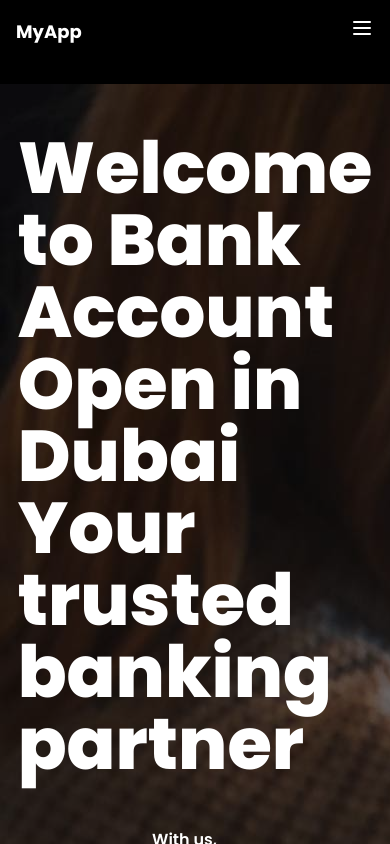
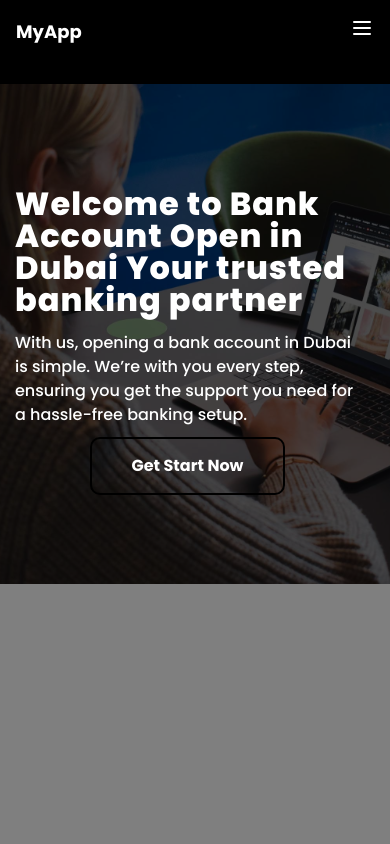
Before and after one commit to Afaq-Ahmad92/Bank-Account-Open-In-Dubai, a Next.js app: page / in a window 390 px wide. Built offline with nearby package versions, Linux system fonts and the light colour scheme.

Commit message:
Banner section mobile view setting

```diff
--- /dev/null
+++ b/app/Banner.js
@@ -0,0 +1,20 @@
+import React from 'react'
+import "./components/styles/Home/Banner.css"
+const Banner = () => {
+  return (
+    <section className="HBanner w-full bg-blend-darken   flex flex-col items-center justify-center">
+        <h1>
+          Welcome to Bank Account Open in Dubai Your trusted banking partner
+        </h1>
+        <p>
+          With us, opening a bank account in Dubai is simple. We’re with you
+          every step, ensuring you get the support you need for a hassle-free
+          banking setup.
+        </p>
+        <button className="Button">Get Start Now</button>
+
+      </section>
+  )
+}
+
+export default Banner
--- a/app/components/CustomNavbar.js
+++ b/app/components/CustomNavbar.js
@@ -1,7 +1,7 @@
 "use client";
 import React, { useState } from 'react';
 import Link from 'next/link';
-
+import "./styles/Navbar.css"
 const CustomNavbar = () => {
   const [isOpen, setIsOpen] = useState(false);
 
--- /dev/null
+++ b/app/components/styles/Home/Banner.css
@@ -0,0 +1,82 @@
+.HBanner{
+    min-height: 700px;
+    object-fit: contain;
+    color: white;
+    background-image:url('/assets/banner.jpg');
+    background-color: rgba(0, 0, 0, 0.7) !important;
+   }
+   .Button{
+    border: 2px solid black;
+    border-radius: 10px;
+    padding: 15px 40px;
+    font-weight: 700;
+   }
+
+   .Button:hover{
+    border: 2px solid white;
+   }
+.HBanner h1{
+    font-size: 3rem;
+    font-weight: 800;
+    padding: 30px 160px !important;
+    line-height: 1em;
+    text-align: justify;
+}
+.HBanner p{
+    font-size: 18px;
+    font-weight: 500;
+    padding: 0 160px 15px !important;
+    line-height: 1em;
+
+}
+
+/* Extra large devices (large laptops and desktops, 1200px and up) */
+@media only screen and (min-width: 1200px) {
+    .HBanner h1{
+    font-size: 5.3rem;
+    text-align: left;
+    padding: 90px !important;
+}
+
+}
+
+/* Extra small devices (phones, 600px and down) */
+@media only screen and (max-width: 600px) {
+    .HBanner{
+        min-height: 500px !important;
+        background-position: center;
+        background-size: cover;
+        padding-right: 15px;
+    }
+    .HBanner h1{
+        font-size: 2rem !important;
+        text-align: left;
+        padding: 15px !important;
+        letter-spacing: 1px;
+    }
+    .HBanner p{
+        font-size: 16px;
+        font-weight: 500;
+        padding: 0 15px !important;
+        line-height: 1.5em;
+
+    }
+    .HBanner .Button{
+        margin-top: 10px;
+    }
+}
+
+/* Small devices (portrait tablets and large phones, 600px and up) */
+@media only screen and (min-width: 600px) {
+
+}
+
+/* Medium devices (landscape tablets, 768px and up) */
+@media only screen and (min-width: 768px) {
+
+}
+
+/* Large devices (laptops/desktops, 992px and up) */
+@media only screen and (min-width: 992px) {
+
+}
--- /dev/null
+++ b/app/components/styles/Navbar.css
@@ -0,0 +1,4 @@
+.Navbar{
+  height: 10vh;
+  background-color: #000000 ;
+}
--- a/app/globals.css
+++ b/app/globals.css
@@ -7,10 +7,6 @@
   padding: 0;
   box-sizing: border-box;
   font-family: "Poppins", sans-serif;
-}
-.Navbar{
-  height: 10vh;
-  background-color: #000000 ;
 }
 .Body{
   position: fixed;
@@ -27,12 +23,3 @@
   color: white;
   background-color: rgba(0, 0, 0, 0.5) !important;
  }
- .Button{
-  border: 2px solid black;
-  padding: 15px 40px;
-  font-weight: 700;
- }
-
- .Button:hover{
-  border: 2px solid white;
- }
--- a/app/page.js
+++ b/app/page.js
@@ -1,23 +1,13 @@
 import React from "react";
 import "./globals.css";
+import Banner from "./Banner";
 
 const page = () => {
   return (
     <>
-      <section className="Section bg-blend-darken px-10  bg-[url('/assets/banner.jpg')] flex flex-col items-center justify-center">
-        <h1 className="font-extrabold text-7xl m-12  ">
-          Welcome to Bank Account Open in Dubai Your trusted banking partner
-        </h1>
-        <p className="font-semibold text-1xl mx-28">
-          With us, opening a bank account in Dubai is simple. We’re with you
-          every step, ensuring you get the support you need for a hassle-free
-          banking setup.
-        </p>
-        <button className="Button">Get Start Now</button>
+      <Banner/>
+      <section className="Section bg-gray-200 flex flex-row items-center justify-center">
 
-      </section>
-      <section className="Section bg-gray-200 flex items-center justify-center">
-        <h2>Section 2</h2>
       </section>
       <section className="Section bg-gray-300 flex items-center justify-center">
         <h2>Section 3</h2>
```
